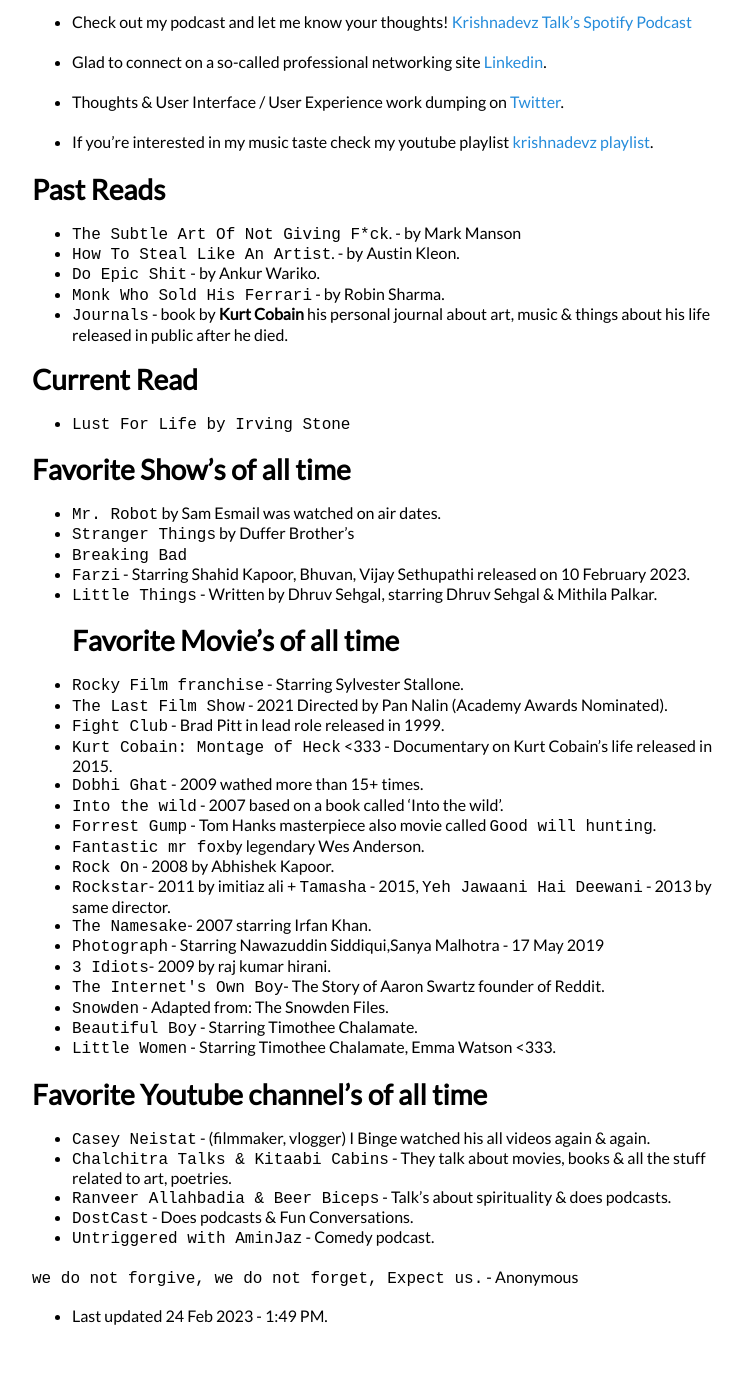
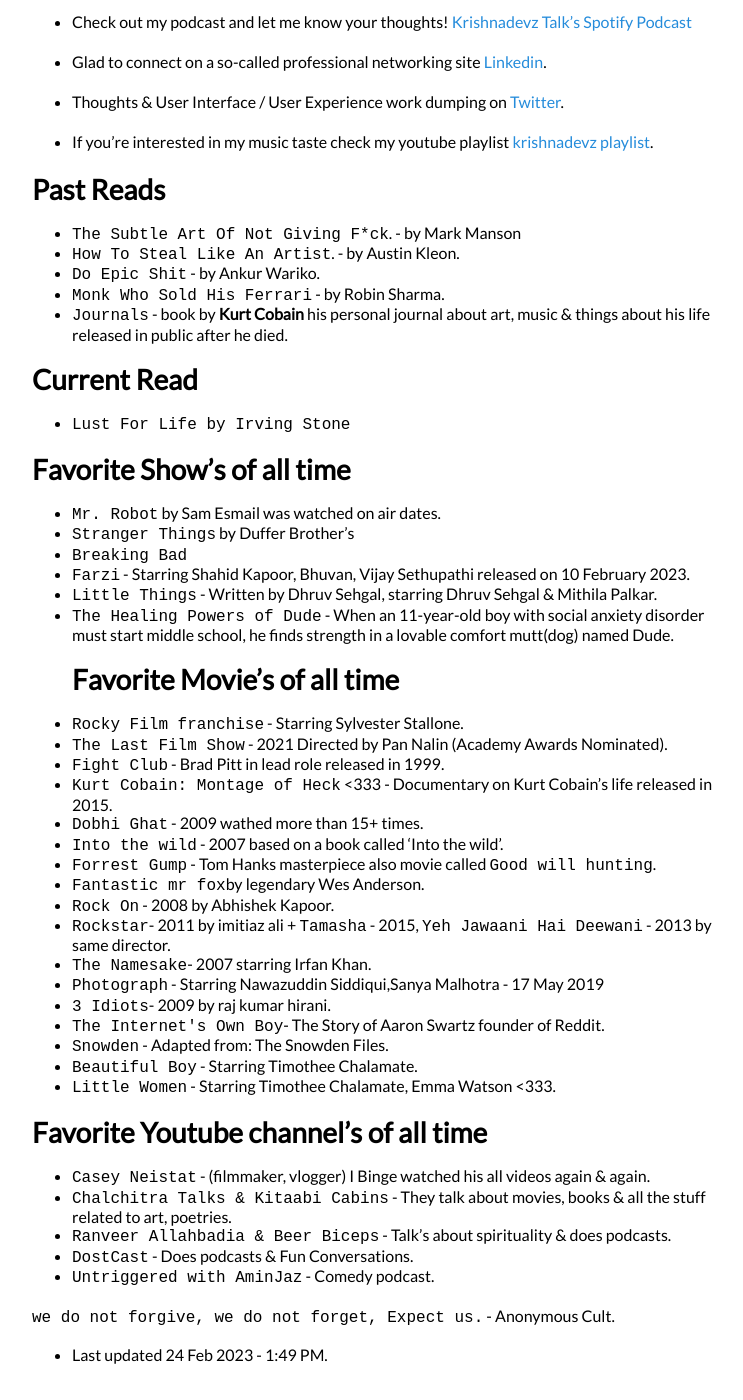
Before and after one commit to krishnadevz/krishnadevz.github.io, a Jekyll site: the page built from About.md, in a window 1280 px wide and 1400 px high, scrolled down 570 px. Shown: the whole window, without its empty margins (258-1001 px from the left). Built offline with Jekyll 4.4.1, drawn with Linux system fonts in a browser that asks for light colours; nearby versions of some CDN libraries; our own code applies the rules of GitHub Pages for plain Markdown files; before the commit the page ends 1931 px from its top, so only the background shows below that.

Commit message:
updates series

```diff
--- a/About.md
+++ b/About.md
@@ -35,6 +35,7 @@
 * `Breaking Bad`
 * `Farzi` - Starring Shahid Kapoor, Bhuvan, Vijay Sethupathi released on 10 February 2023.
 * `Little Things` - Written by Dhruv Sehgal, starring Dhruv Sehgal & Mithila Palkar.
+* `The Healing Powers of Dude` - When an 11-year-old boy with social anxiety disorder must start middle school, he finds strength in a lovable comfort mutt(dog) named Dude.
 # Favorite Movie's of all time
 * `Rocky Film franchise` - Starring Sylvester Stallone.
 * `The Last Film Show` - 2021 Directed by Pan Nalin (Academy Awards Nominated).
@@ -61,6 +62,6 @@
 * `DostCast` - Does podcasts & Fun Conversations.
 * `Untriggered with AminJaz` - Comedy podcast.
 
-`we do not forgive, we do not forget, Expect us.` - Anonymous
+`we do not forgive, we do not forget, Expect us.` - Anonymous Cult.
 
 * Last updated 24 Feb 2023 - 1:49 PM.
```
